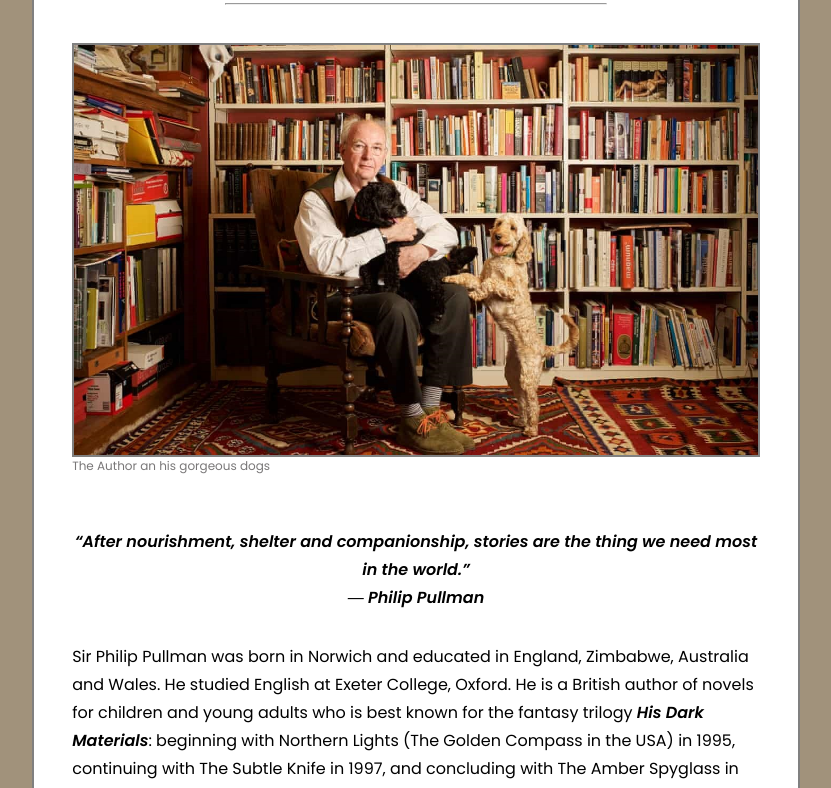
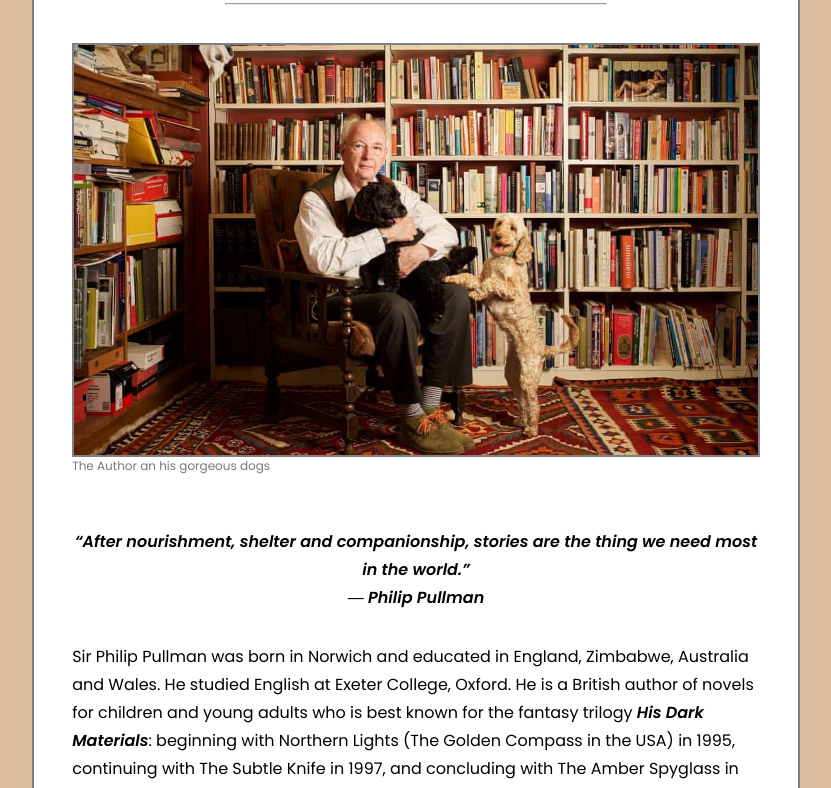
Before and after one commit to SaraSoldi/PhilipPullmanTributePage, a plain HTML site: page index.html in a window 1280 px wide. Shown: the part 156-944 px from the top of the page, without its empty margins (224-1055 px from the left). Drawn offline with Linux system fonts and the light colour scheme.

Commit message:
Update main.css

```diff
--- a/main.css
+++ b/main.css
@@ -10,7 +10,7 @@ html, body {
 }
 
 body {
-  background-color: rgb(161, 146, 123);
+  background-color: #D9BD9C;
   font-family: 'Poppins', sans-serif;
 }
 
```
